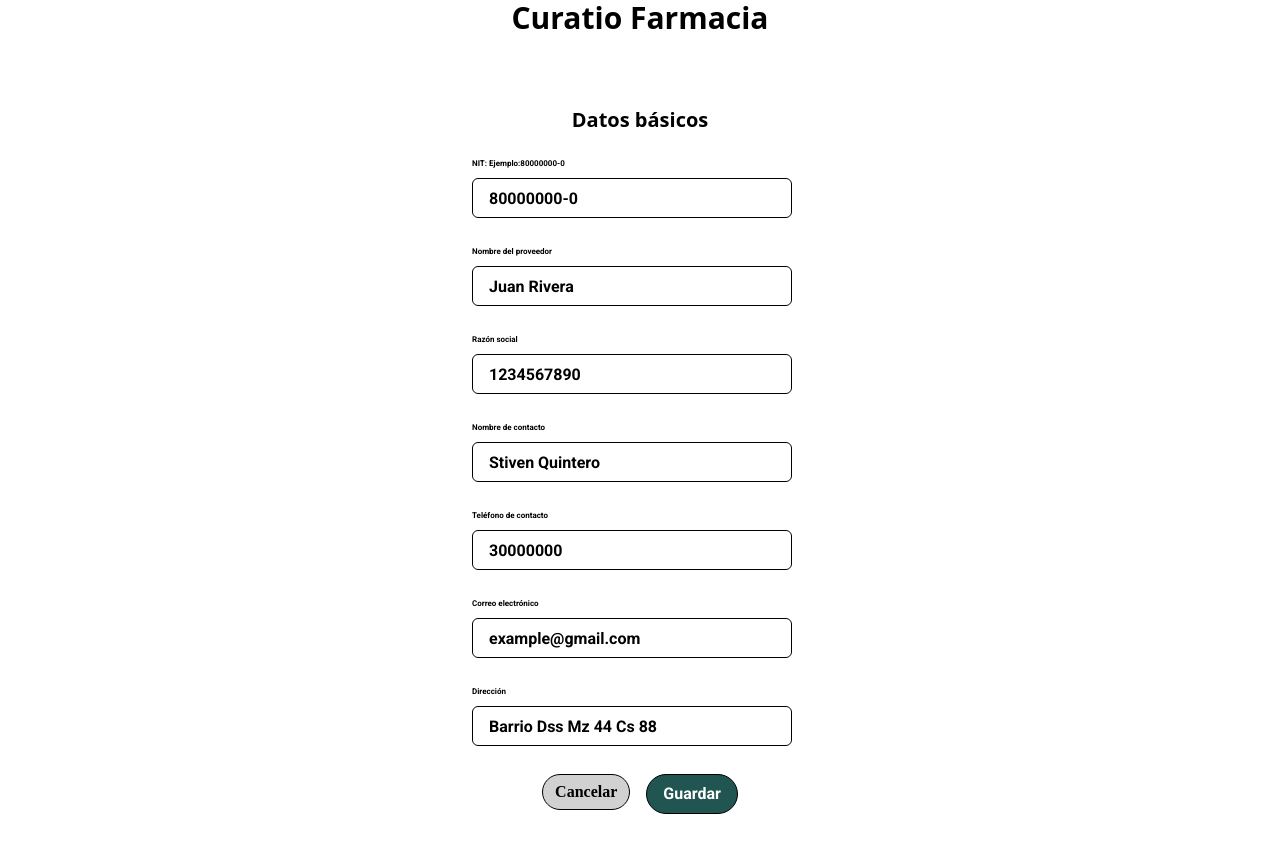
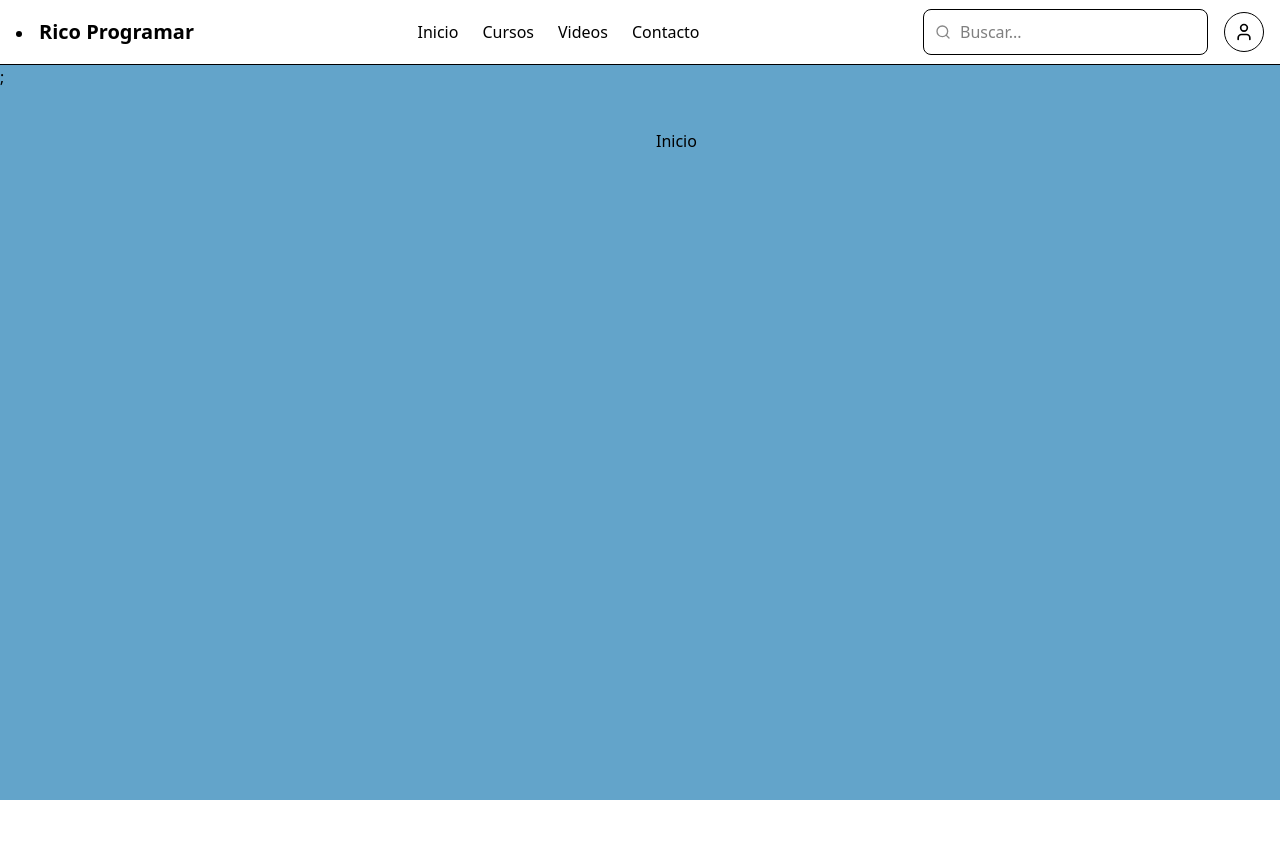
Before and after one commit to Yayis26/dayana-actividades-frontend, a React (Vite) app in the folder frontend/curatio/: page / in a window 1280 px wide. Shown: the top 852 px of the page. After the commit the page ends 800 px from the top, so only its background shows below. Built offline with nearby package versions, Linux system fonts and the light colour scheme.

Commit message:
feat:se agrega componente nav bar y componente link de react-router-dom

```diff
--- a/frontend/curatio/src/app/App.jsx
+++ b/frontend/curatio/src/app/App.jsx
@@ -1,26 +1,13 @@
 //Se comenta para que no entre en conflicto con el CreateUserPage, que es el que se va a mostrar en la pagina de crear usuario
 //import UserForm from "../features/users/components/UserForm";
-import UserForm from "../features/users/components/UserForm";
-import CreateUserPage from "../features/users/pages/CreateUserPage";
-import DeleteCountter from "../shared/components/DeleteCountter.jsx";
-import DeleteUseEffect from "../shared/components/DeleteUseEffect.jsx";
-import Select from "../shared/components/Select.jsx";
+import { RouterProvider } from "react-router-dom";
+import router from "@/app/router"
 
 export default function App() {
 
     return(
-        <div className="grid grid-cols-1 gap-6  justify-items-center">
-            <h1 className="text-tittles font-bold text-center text-label">
-                Crear Usuario
-            </h1>
 
-            <div className="">
-                <CreateSuppliers />
-                {/* <CreateUserPage/> */}
-                {/* <DeleteCounter /> */}
-                {/* <DeleteUseEffect /> */}
-                {/* <Select/> */}
-            </div>
-        </div>
+        <RouterProvider router={router}/>
+
     );
 };
--- a/frontend/curatio/src/features/dashboard/app/App.jsx
+++ /dev/null
@@ -1,26 +0,0 @@
-//Se comenta para que no entre en conflicto con el CreateUserPage, que es el que se va a mostrar en la pagina de crear usuario
-//import UserForm from "../features/users/components/UserForm";
-// import DeleteCounter from "../shared/components/DeleteCounter";
-import DeleteUseEffect from "../../../shared/components/DeleteUseEffect";
-// import DeleteUserEffect from  "@/shared/components/DeleteUseEffect";
-import Select from "@/shared/components/Select";
-import CreateForm from "../../suppliers/CreateSuppliers";
-
-export default function App() {
-  return (
-    <div className="grid grid-cols-1 gap-6  justify-items-center">
-      <h1 className="text-3xl font-bold text-center text-label">
-        Curatio Farmacia
-      </h1>
-
-      <div>
-        {/* <UserFormm />
-        <CreateUserPage/>
-        <DeleteCounter/> */}
-        {/* <DeleteUseEffect /> */}
-        {/* <Select/> */}
-        <CreateForm/>
-      </div>
-    </div>
-  );
-}
--- a/frontend/curatio/src/main.jsx
+++ b/frontend/curatio/src/main.jsx
@@ -2,7 +2,7 @@ import { StrictMode } from 'react'
 import { createRoot } from 'react-dom/client'
 //import './index.css'
 import './styles/global.css'
-import App from './features/dashboard/app/App.jsx'
+import App from "./app/App"
 
 createRoot(document.getElementById('root')).render(
   <StrictMode>
--- a/frontend/curatio/src/shared/layout/MainLayout.jsx
+++ b/frontend/curatio/src/shared/layout/MainLayout.jsx
@@ -0,0 +1,17 @@
+import Navbar from "@/shared/layout/Navbar.jsx";
+import { Outlet } from "react-router-dom";
+
+export default function MainLayout(){
+
+        return(
+            <div className="min-h-screen bg-background ">
+                {/* Navbar*/}
+                <Navbar/>;
+
+                <main className="mx-auto max-w-7 px-4 py-6">
+                    <Outlet />
+                </main>
+            </div>
+
+        );
+};
--- a/frontend/curatio/src/shared/layout/Navbar.jsx
+++ b/frontend/curatio/src/shared/layout/Navbar.jsx
@@ -0,0 +1,76 @@
+import { Search, User } from "lucide-react";
+import { Link, Links } from "react-router-dom";
+
+
+const Navbar = () => {
+  return (
+    <nav className="w-full border-b bg-white">
+      <div className="mx-auto max-w-7xl px-4">
+        <div className="flex h-16 items-center justify-between">
+
+          {/* Logo de marca */}
+          <div className="flex items-center">
+            <li>
+              <Link to="/" className="text-xl font-bold">
+              Rico Programar
+              </Link>
+            </li>
+          </div>
+
+
+          {/* Links de navegación */}
+          <ul className="hidden md:flex items-center gap-6">
+            <li>
+              <Link to="/" className="hover:text-primary transition">
+                Inicio
+              </Link>
+            </li>
+            <li>
+              <Link to="/cursos" className="hover:text-primary transition">
+                Cursos
+              </Link>
+            </li>
+            <li>
+              <Link to="/videos" className="hover:text-primary transition">
+                Videos
+              </Link>
+            </li>
+            <li>
+              <Link to="/contacto" className="hover:text-primary transition">
+                Contacto
+              </Link>
+            </li>
+          </ul>
+
+
+          {/* Sección derecha: búsqueda + usuario */}
+          <div className="flex items-center gap-4">
+
+            {/* Buscador */}
+            <div className="relative hidden sm:block">
+              <Search className="absolute left-3 top-1/2 -translate-y-1/2 size-4 text-gray-500" />
+
+              <input
+                type="text"
+                placeholder="Buscar..."
+                className="pl-9 pr-4
+                 py-2.5 border rounded-lg text-body focus:outline-none focus:ring-2 focus:ring-primary"
+              />
+            </div>
+
+
+            {/* Icono de usuario */}
+            <button className="flex items-center justify-center size-10 rounded-full border hover:bg-gray-100 transition">
+              <User className="size-5" />
+            </button>
+
+
+          </div>
+        </div>
+      </div>
+    </nav>
+  );
+};
+
+
+export default Navbar;
--- a/frontend/curatio/src/styles/global.css
+++ b/frontend/curatio/src/styles/global.css
@@ -10,7 +10,7 @@
     --color-brand: var(--semantic-brand);
     --color-brand-hover: var(--semantic-brand-hover);
     --color-brand-softt: var(--semantic-brand-soft);
-    --color-background:var(--semantic-background);
+    --color-background:var(--semantic-bgcolor);
     --color-surface: var(--semantic-surface);
     --color-surface-muted: var(--semantic-surface-muted);
     --color-text-primary: var(--semantic-text-primary);
--- a/frontend/curatio/src/styles/semantic.css
+++ b/frontend/curatio/src/styles/semantic.css
@@ -57,6 +57,9 @@
     --semantic-action-secondary-bg: var(--color-gray-800);
     --semantic-action-secondary-hover-bg: var(--color-gray-200);
 
+    /*BACKGROUND COLOR*/
+
+    --semantic-bgcolor: var(--color-primary-400);
 
 
 
```
Also changed, not shown: frontend/curatio/src/features/dashboard/app/router.jsx (deleted).
